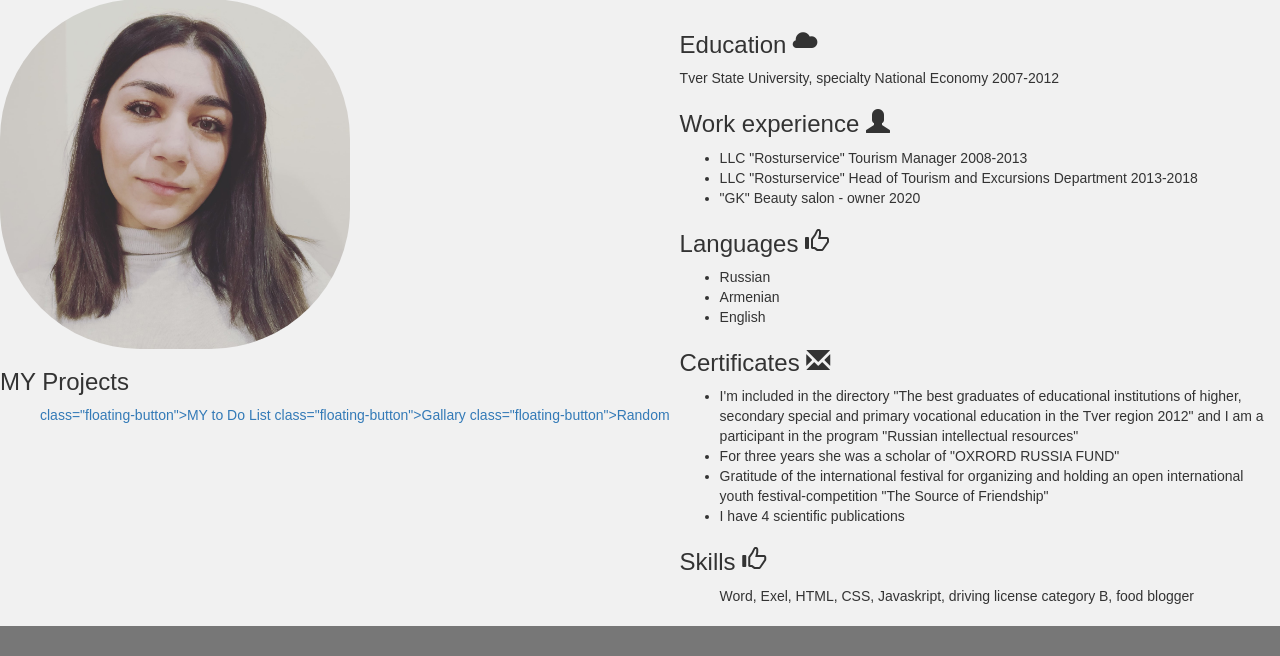
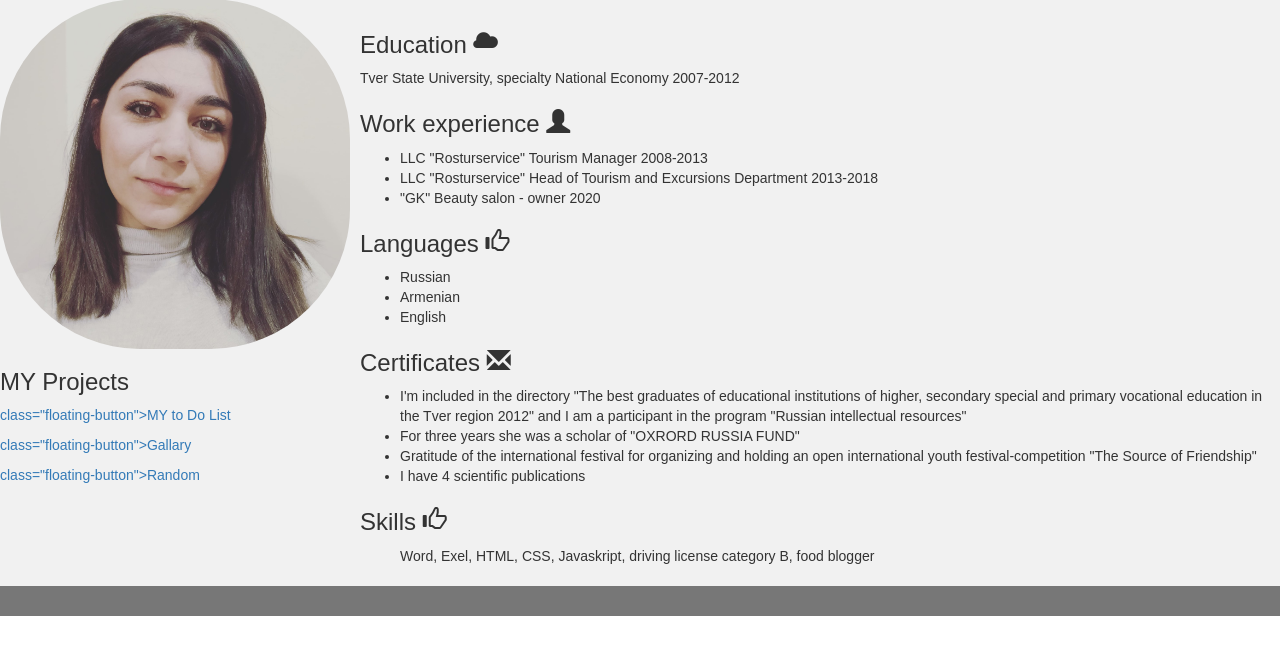
Before and after one commit to knarakochkanian/knarakochkanian.github.io, a plain HTML site: page index.html in a window 1280 px wide. Shown: the part 283-939 px from the top of the page. After the commit the page ends 899 px from the top, so only its background shows below. Drawn offline with nearby package versions, Linux system fonts and the light colour scheme; grey boxes are pictures that could not be loaded.

Commit message:
Update index.html

```diff
--- a/index.html
+++ b/index.html
@@ -21,11 +21,11 @@
 <section>
   <div>
     <div> <img src="./myfoto.jpg" alt="Knara" width="350" height="350" ></div>
-    <div> <h3>MY Projects</h3> <ul>
-  <a href="https://knarakochkanian.github.io/todolist/"> class="floating-button">MY to Do List</a>
-  <a href="https://knarakochkanian.github.io/random-cat-and-dog/"> class="floating-button">Gallary</a>
-  <a href="https://knarakochkanian.github.io/gallary/"> class="floating-button">Random</a>
-      </ul>
+    <div> <h3>MY Projects</h3>
+  <p><a href="https://knarakochkanian.github.io/todolist/"> class="floating-button">MY to Do List</a></p>
+  <p><a href="https://knarakochkanian.github.io/random-cat-and-dog/"> class="floating-button">Gallary</a></p>
+  <p><a href="https://knarakochkanian.github.io/gallary/"> class="floating-button">Random</a></p>
+
     </div>
   </div>
   <article>
```
